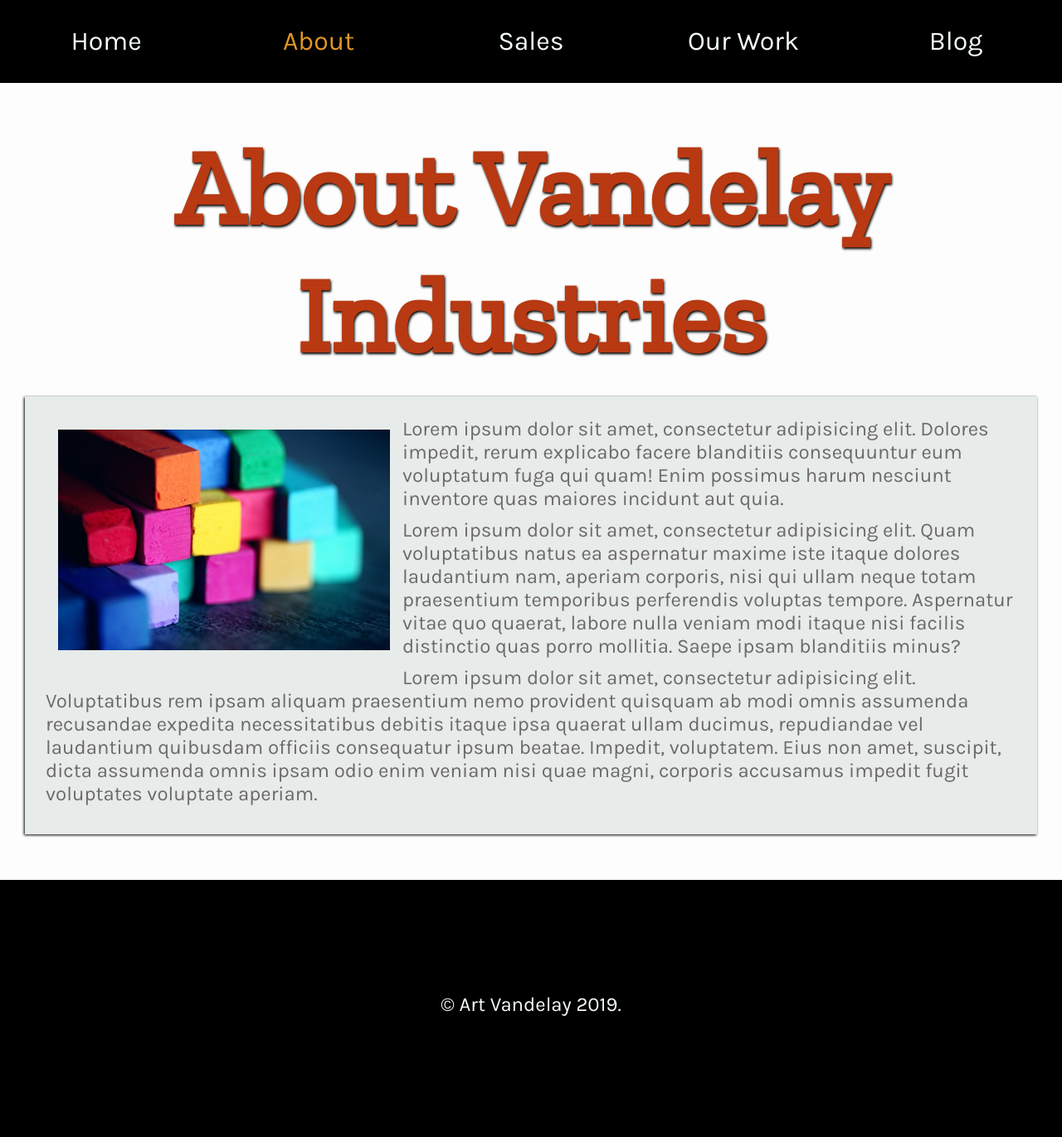
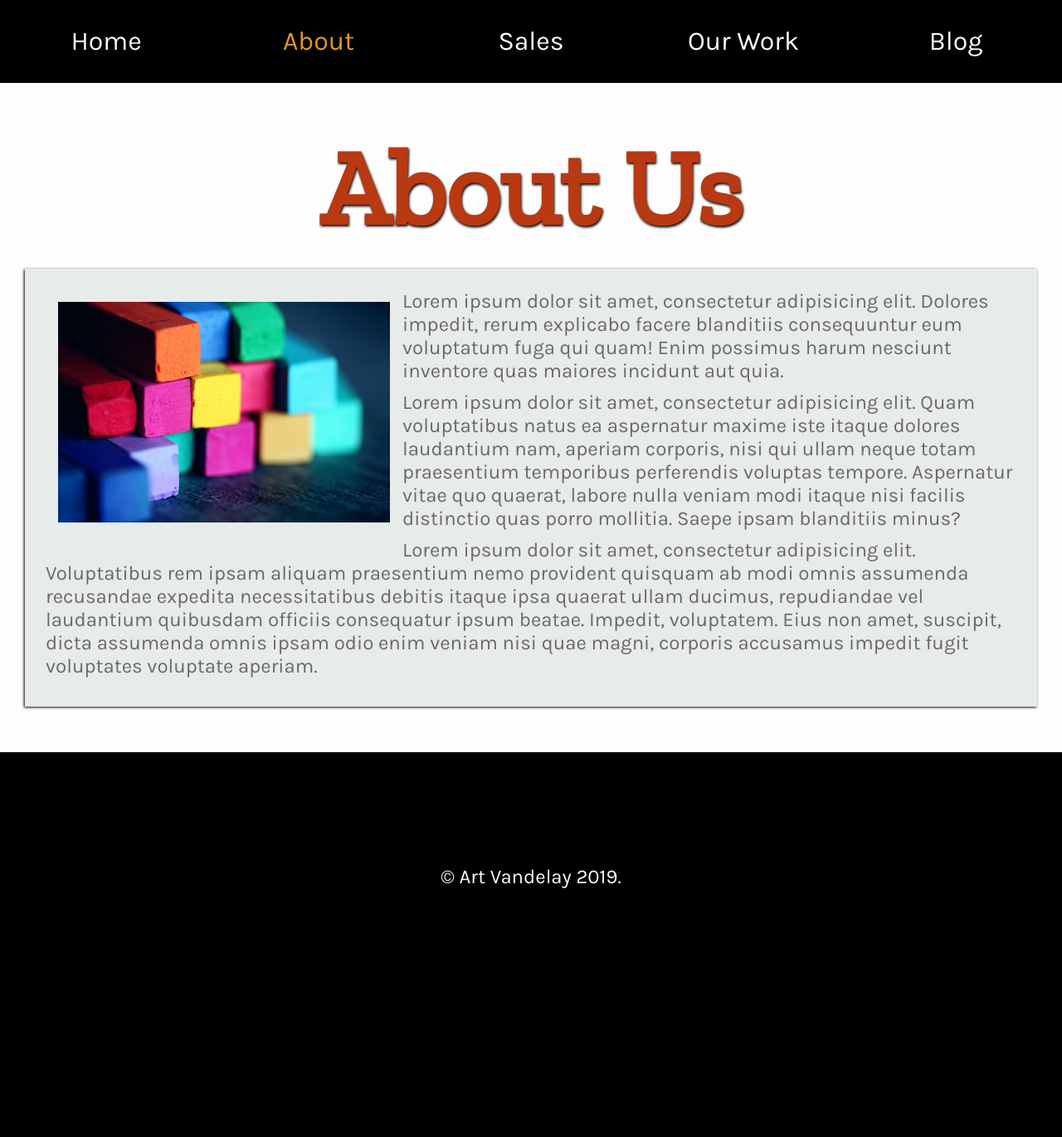
Before and after one commit to russelljkennedy/vandelay-industries, a Jekyll site: the page built from about.html, in a window 1280 px wide. Shown: the whole page at 83% size. Built offline with Jekyll 4.4.1, drawn with Linux system fonts in a browser that asks for light colours; after the commit the page ends 1217 px from its top, so only the background shows below that.

Commit message:
Updated About page

```diff
--- a/about.html
+++ b/about.html
@@ -1,6 +1,6 @@
 ---
 layout: default
-title: About Vandelay Industries
+title: About Us
 ---
 <div class="vl-page">
   <!-- Title container -->
```
